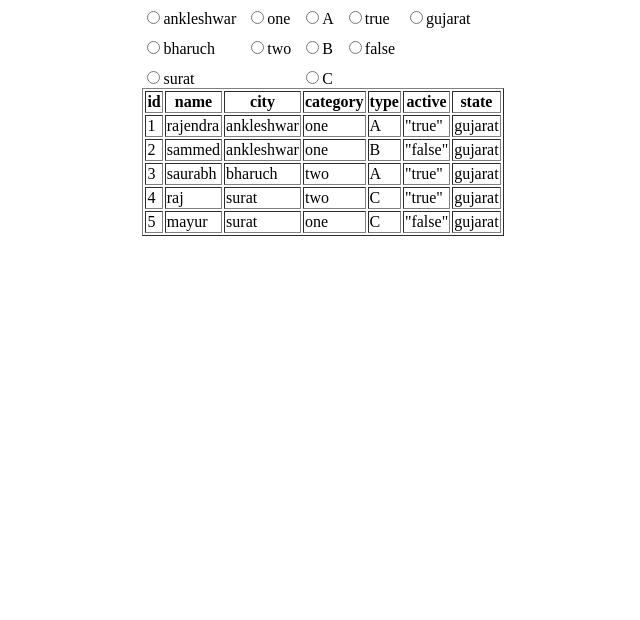
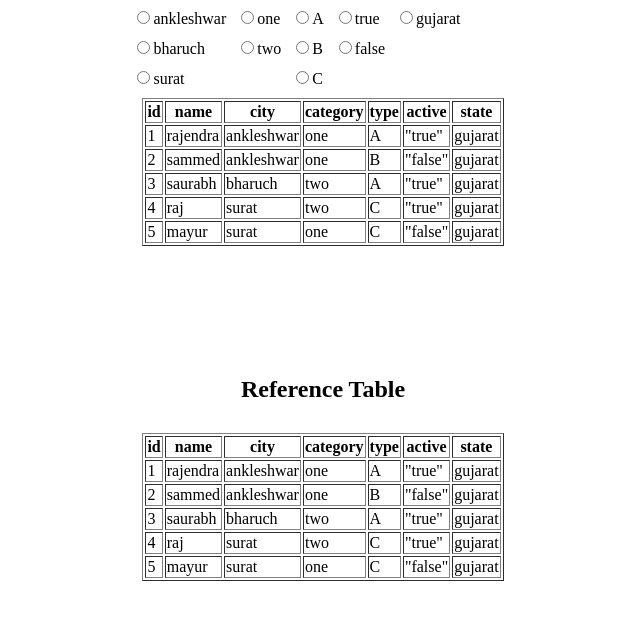
Before and after one commit to Raj7405/React-all-demo, a React (Vite) app in the folder Filter-Demo/: page / in a window 1280 px wide. Shown: the top 620 px of the page, without its empty margins (317-957 px from the left). Built offline with nearby package versions, Linux system fonts and the light colour scheme.

Commit message:
filter issue fixed

```diff
--- a/Filter-Demo/src/App.jsx
+++ b/Filter-Demo/src/App.jsx
@@ -1,6 +1,7 @@
 import { useState } from 'react'
 import Table from './components/Table'
 import FiltlterButtons from './components/FiltlterButtons'
+import FilterButtons2 from './components/New'
 
 const defaultData = [
   {
@@ -55,6 +56,10 @@ function App() {
   return (
     <div className='flex flex-col flex-center'>
       <FiltlterButtons defaultData={defaultData} data={userData} setData={setData}/>
+      {/* <FilterButtons2  defaultData={defaultData} data={userData} setData={setData}/> */}
+      <div style={{height:100}}></div>
+      <h2>Reference Table</h2>
+      <Table filterData={defaultData}/>
     </div>
   )
 }
--- a/Filter-Demo/src/components/FiltlterButtons.jsx
+++ b/Filter-Demo/src/components/FiltlterButtons.jsx
@@ -1,33 +1,43 @@
 import React, { useEffect, useState } from 'react'
 import Table from './Table'
 
-function FiltlterButtons({defaultData, data, setData}) {
+function FiltlterButtons({defaultData, data}) {
     const [filterData, setFilterData] = useState(data)
-    // const [filterCondition, setFilterConidition] = useState([])
+    // const [filterData2, setFilterData2] = useState(data)
+    const [filterCondition, setFilterConidition] = useState({})
 
-    // useEffect(() => {
-    //     setData(filterData)
-    // })
+    useEffect(() => {
+        let filteredData = defaultData;
+
+        for (const key in filterCondition) {
+            if (filterCondition[key]) {
+                filteredData = filteredData.filter(item => item[key] === filterCondition[key]);
+            }
+        }
+
+        setFilterData(filteredData.length ? filteredData : null);
+    },[filterCondition, defaultData])
+
+
     const uniqueItem = (key) => {
-        const itemArr = data.map(item => item[key])
-        return [...new Set(itemArr)]
+        const itemArr = data.map(item => item[key]);
+        return [...new Set(itemArr)];
     }
 
-    const filterOutData = (selectedKey, data) =>{
-        let temp = data.filter((item) => Object.values(item).includes(selectedKey))
-        return (temp.length ? temp : null)
+    // const filterOutData = (selectedKey, data) =>{
+    //     let temp = (data ? data : []).filter((item) => Object.values(item).includes(selectedKey))
+    //     return (temp.length ? temp : null)
+    // }
+
+    const handleSelectedKey = (e) => {
+        const key = e.target.name;
+        const value = e.target.id;
+        setFilterConidition(prevState => ({
+            ...prevState,
+            [key]: value
+        }));
     }
 
-    const handleSelectedKey = (e) => {
-        // let newFiltterData = d;
-        if(e.target.name == e.target.parentElement.parentElement.id){
-            console.log(filterOutData(e.target.id, filterData) ?? filterOutData(e.target.id, defaultData))
-        }
-        setFilterData(filterOutData(e.target.id, filterData) ?? filterOutData(e.target.id, defaultData))
-        // console.log(e.target.name == e.target.parentElement.parentElement.id)
-    }
-    // console.log(filterData.filter((item) =>  Object.values(item).includes('surat')))
-    // console.log(filterData)
 
     return (
         <div>
@@ -36,13 +46,12 @@ function FiltlterButtons({defaultData, data, setData}) {
                     .keys(data[0])
                     .filter((keysArr) => keysArr!='id' && keysArr!='name')
                     .map((keys, index) => {
-                        // console.log(keys)
                         return(
                             <div id={keys} key={keys+index} className='flex flex-col gap'>
                                 {uniqueItem(keys).map((item,i) => {
                                     return (
                                         <div key={item+i}>
-                                            <input type='radio' id={item} name={keys} onClick={handleSelectedKey}/>
+                                            <input type='radio' id={item} name={keys} onChange={handleSelectedKey}/>
                                             <label htmlFor={item}>{item}</label>
                                         </div>
                                     )
--- a/Filter-Demo/src/components/Table.jsx
+++ b/Filter-Demo/src/components/Table.jsx
@@ -5,14 +5,12 @@ function Table({filterData}) {
     useEffect(() => {
         setTableData(filterData)
     })
-
-    // console.log('re-render', tableData)
     return (
-        <div>
+        <div style={{margin:10}}>
             <table className='table' border={1}>
                 <thead>
                     <tr>
-                    {Object.keys(tableData[0])
+                    {tableData && Object.keys(tableData[0])
                         .map((item, index) => {
                             return <th key={index}>{item}</th>
                         })
@@ -20,7 +18,7 @@ function Table({filterData}) {
                     </tr>
                 </thead>
                 <tbody>
-                    {tableData.map((item, index) => {
+                    {tableData && tableData.map((item, index) => {
                         return (
                             <tr key={item.id}>
                                 <td>{item.id}</td>
```
